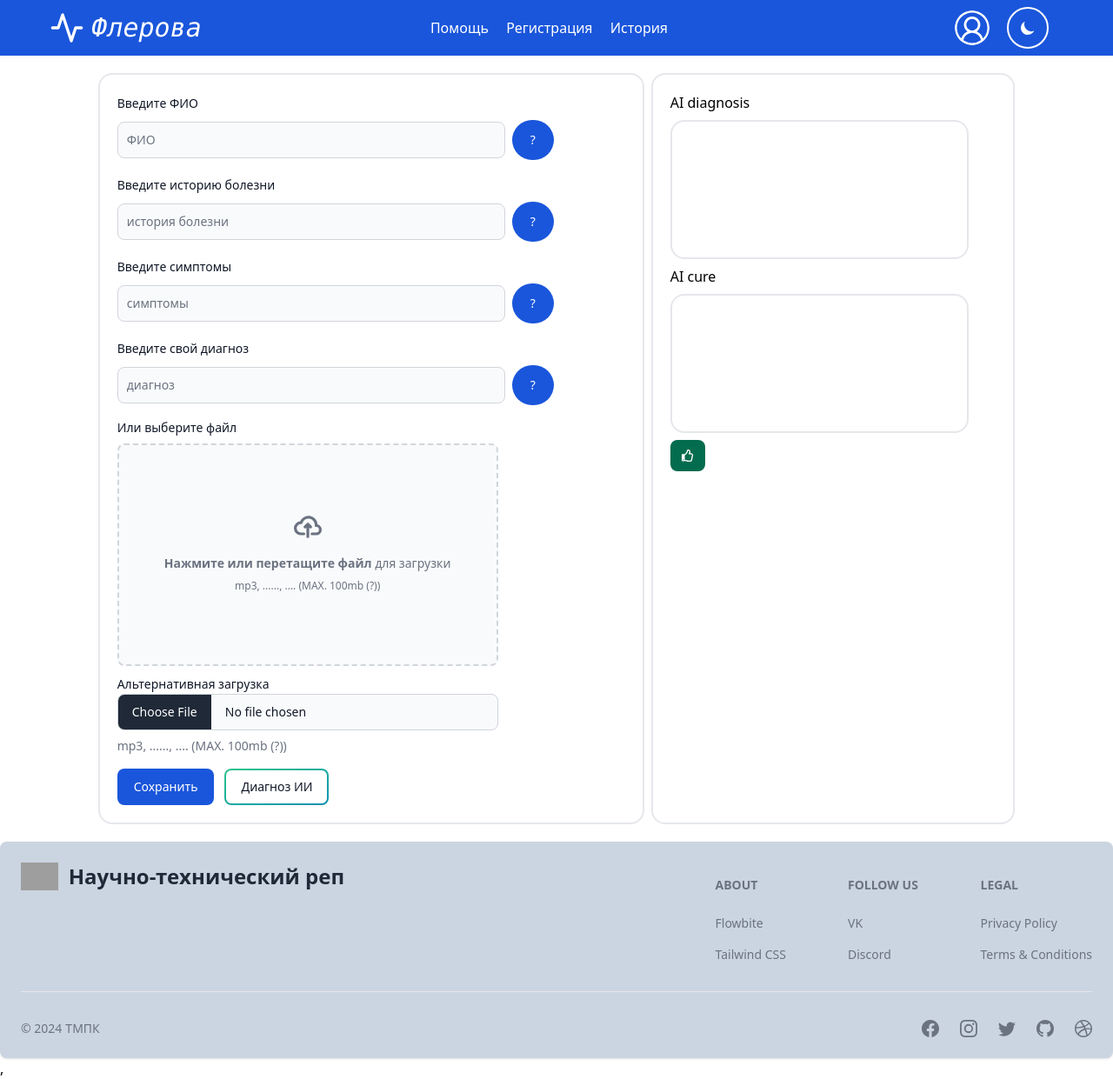
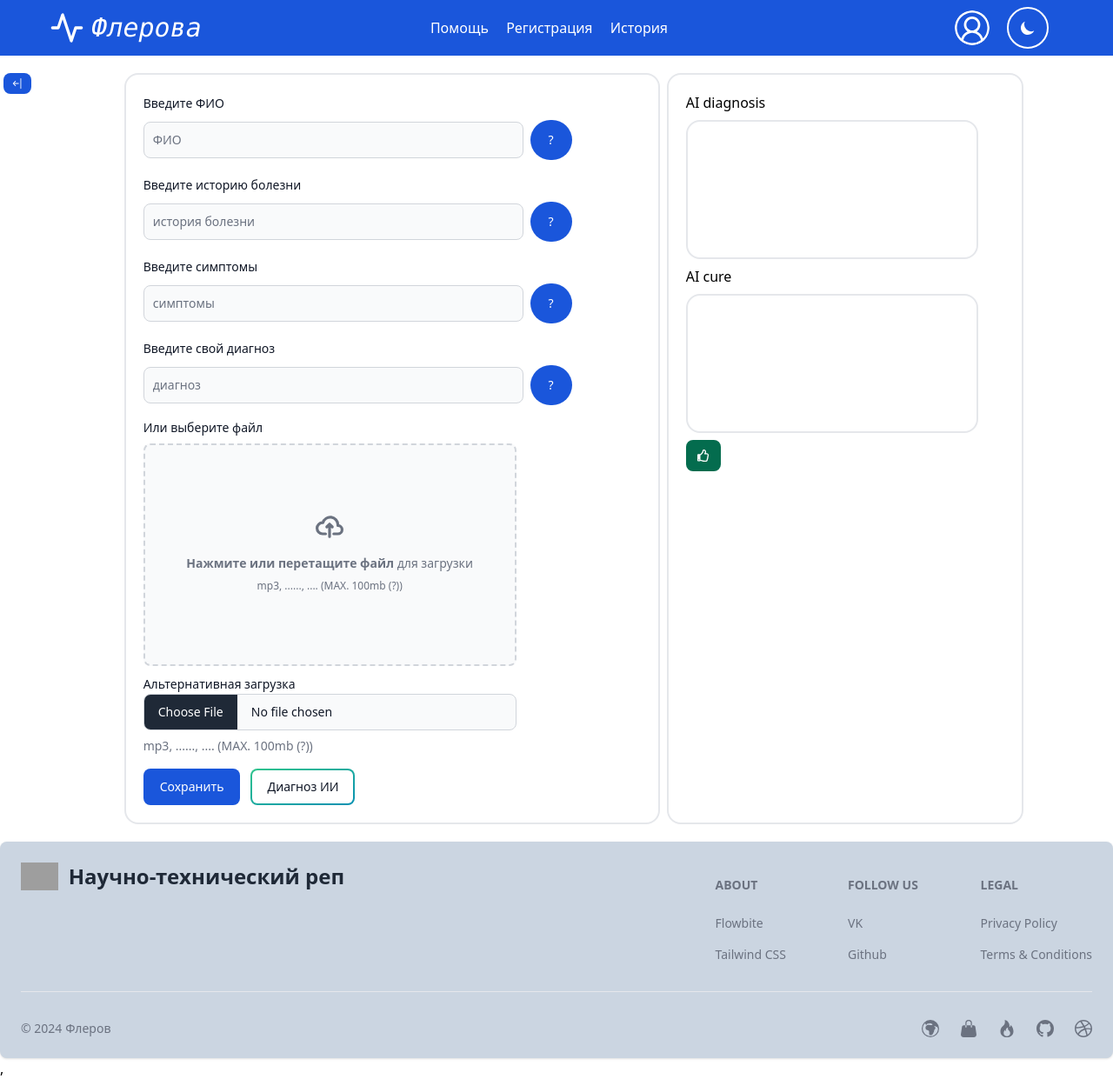
Before and after one commit to AlexL69420/OEZ-Flerov, a React (Vite) app in the folder case-OEZ/: page / in a window 1280 px wide. Shown: the whole page at 87% size. Built offline with nearby package versions, Linux system fonts and the light colour scheme; grey boxes are pictures that could not be loaded.

Commit message:
added History sidebar + changed Footer

```diff
--- a/case-OEZ/src/components/Footer.tsx
+++ b/case-OEZ/src/components/Footer.tsx
@@ -2,10 +2,10 @@
 import { Footer } from "flowbite-react";
 import {
   BsDribbble,
-  BsFacebook,
+  BsGlobeEuropeAfrica,
   BsGithub,
-  BsInstagram,
-  BsTwitter,
+  BsHandbagFill,
+  BsFire,
 } from "react-icons/bs";
 
 export function ThisFooter() {
@@ -15,7 +15,7 @@ export function ThisFooter() {
         <div className="grid w-full justify-between sm:flex sm:justify-between md:flex md:grid-cols-1">
           <div>
             <Footer.Brand
-              href="https://vk.com/aletov3"
+              href="https://github.com/AlexL69420/OEZ-Flerov"
               src="https://sun9-74.userapi.com/impg/CMGltaPFh1GlBOv6vNyRwirf-kc0EcFy5-99jg/FMGXYm45BIU.jpg?size=736x761&quality=95&sign=19aad259836f6aeb335f63fcde4c9191&type=album"
               alt="My Logo"
               name="Научно-технический реп"
@@ -25,15 +25,21 @@ export function ThisFooter() {
             <div>
               <Footer.Title title="about" />
               <Footer.LinkGroup col>
-                <Footer.Link href="#">Flowbite</Footer.Link>
-                <Footer.Link href="#">Tailwind CSS</Footer.Link>
+                <Footer.Link href="https://flowbite-react.com/">
+                  Flowbite
+                </Footer.Link>
+                <Footer.Link href="https://tailwindcss.com/">
+                  Tailwind CSS
+                </Footer.Link>
               </Footer.LinkGroup>
             </div>
             <div>
               <Footer.Title title="Follow us" />
               <Footer.LinkGroup col>
                 <Footer.Link href="https://vk.com/aletov3">VK</Footer.Link>
-                <Footer.Link href="#">Discord</Footer.Link>
+                <Footer.Link href="https://github.com/AlexL69420/OEZ-Flerov">
+                  Github
+                </Footer.Link>
               </Footer.LinkGroup>
             </div>
             <div>
@@ -47,12 +53,15 @@ export function ThisFooter() {
         </div>
         <Footer.Divider />
         <div className="w-full sm:flex sm:items-center sm:justify-between">
-          <Footer.Copyright href="#" by="ТМПК" year={2024} />
+          <Footer.Copyright href="#" by="Флеров" year={2024} />
           <div className="mt-4 flex space-x-6 sm:mt-0 sm:justify-center">
-            <Footer.Icon href="#" icon={BsFacebook} />
-            <Footer.Icon href="#" icon={BsInstagram} />
-            <Footer.Icon href="#" icon={BsTwitter} />
-            <Footer.Icon href="#" icon={BsGithub} />
+            <Footer.Icon href="#" icon={BsGlobeEuropeAfrica} />
+            <Footer.Icon href="#" icon={BsHandbagFill} />
+            <Footer.Icon href="#" icon={BsFire} />
+            <Footer.Icon
+              href="https://github.com/AlexL69420/OEZ-Flerov"
+              icon={BsGithub}
+            />
             <Footer.Icon href="#" icon={BsDribbble} />
           </div>
         </div>
--- /dev/null
+++ b/case-OEZ/src/components/HistorySidebar.tsx
@@ -0,0 +1,32 @@
+import { useAuth } from "../contexts/AuthContext";
+import { Link } from "react-router-dom";
+import { Button } from "flowbite-react";
+
+("use client");
+
+export default function HistorySidebar() {
+  const { isAuthenticated } = useAuth();
+
+  if (!isAuthenticated) {
+    return (
+      <main className="flex size-full flex-col items-center rounded border-2  bg-white p-3 text-black dark:bg-slate-600 dark:text-white">
+        <div className="flex flex-col items-center gap-2">
+          <h1 className="font-sans text-2xl"> История диагнозов </h1>
+          <div className="flex flex-col items-center gap-1 p-2">
+            <h2>Чтобы увидеть историю диагнозов,</h2>
+            <Link to="/Registration" className="text-blue-500 underline">
+              {" "}
+              войдите в аккаунт
+            </Link>
+          </div>
+        </div>
+      </main>
+    );
+  }
+  return (
+    <main>
+      <h1>History</h1>
+      <h1>Hi</h1>
+    </main>
+  );
+}
--- a/case-OEZ/src/components/MainContent.tsx
+++ b/case-OEZ/src/components/MainContent.tsx
@@ -5,9 +5,12 @@ import { FileInput, Label, TextInput, Button } from "flowbite-react";
 import axios from "axios";
 import { useState } from "react";
 import { FaRegThumbsUp } from "react-icons/fa";
+import { BsArrowBarLeft } from "react-icons/bs";
+import HistorySidebar from "./HistorySidebar";
 
 export function MainContent() {
   const [neuroResponse, setNeuroResponse] = useState("");
+  const [isHistoryVisible, setIsHistoryVisible] = useState(false);
 
   const getNeuroResponse = () => {
     axios
@@ -20,8 +23,23 @@ export function MainContent() {
       });
   };
 
+  const handleHistoryButtonClick = () => {
+    setIsHistoryVisible(!isHistoryVisible);
+  };
+
   return (
-    <main className="flex min-h-screen w-screen flex-row justify-center  gap-2 bg-white p-3 text-black dark:bg-slate-600 dark:text-white">
+    <main className="flex min-h-screen w-screen flex-row justify-center  gap-2 bg-white px-1 py-3 text-black dark:bg-slate-600 dark:text-white">
+      <div className="flex flex-row">
+        {isHistoryVisible && <HistorySidebar />}
+        <Button
+          color="blue"
+          className="h-6 w-8 items-center bg-blue-700 p-1 text-white dark:bg-slate-800 dark:text-slate-500 dark:hover:bg-slate-700"
+          onClick={handleHistoryButtonClick}
+        >
+          <BsArrowBarLeft />
+        </Button>
+      </div>
+      <div className="flex size-full flex-row justify-center gap-2">
         <div className="flex w-1/2 flex-col gap-4 rounded-2xl border-2 p-5">
           <div className="flex w-11/12 flex-col">
             <div className="mb-2 block">
@@ -192,6 +210,7 @@ export function MainContent() {
             <FaRegThumbsUp />
           </Button>
         </div>
+      </div>
     </main>
   );
 }
--- a/case-OEZ/src/pages/Profile.tsx
+++ b/case-OEZ/src/pages/Profile.tsx
@@ -7,7 +7,7 @@ import { useState } from "react";
 
 export default function Profile() {
   const { logout } = useAuth();
-  const { userEmail, userPassword } = useAuth();
+  const { userEmail, userPassword, isAuthenticated } = useAuth();
   const navigate = useNavigate();
   const [email, setEmail] = useState("");
   const [password, setPassword] = useState("");
```
Lines whose indentation alone changed are shown as unchanged.
